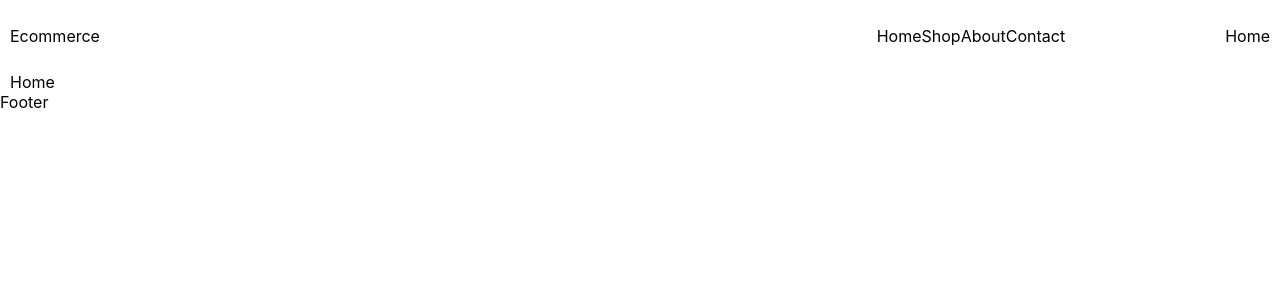
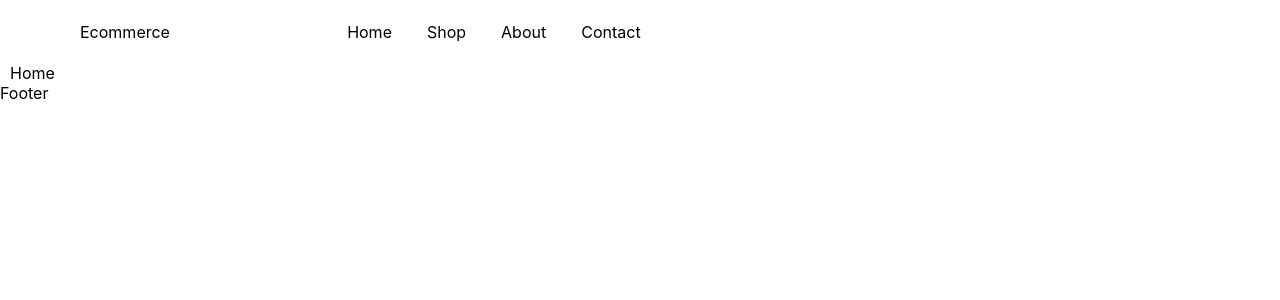
Before and after one commit to ashishthomas2202/Ecom, a Next.js app: page / in a window 1280 px wide. Shown: the top 300 px of the page. Built offline with nearby package versions, Linux system fonts and the light colour scheme.

Commit message:
Header layout complete

```diff
--- a/components/Header/Header.js
+++ b/components/Header/Header.js
@@ -9,6 +9,15 @@ import { FontAwesomeIcon } from '@fortawesome/react-fontawesome';
 // import * as Icons from '@fortawesome/free-solid-svg-icons';
 
 export default function Header() {
+  /********************* Brand *********************/
+  let brand = <div className={styles.brand}>{Brand.name}</div>;
+
+  let search = (
+    <div className={styles.search}>
+      <FontAwesomeIcon icon={['fas', 'fa-magnifying-glass']} />
+    </div>
+  );
+  /********************* Main Menu *********************/
   let menu = (
     <ul className={styles.menu}>
       {HeaderSettings.menu.map((item, i) => {
@@ -25,6 +34,8 @@ export default function Header() {
       })}
     </ul>
   );
+
+  /********************* Action Menu *********************/
 
   let action = (
     <ul className={styles.action}>
@@ -58,19 +69,47 @@ export default function Header() {
     </ul>
   );
 
+  /********************* User Menu *********************/
   let user = (
     <ul className={styles.user}>
-      <li>Home</li>
+      {HeaderSettings.user.map((item, i) => {
+        let element = item.name;
+
+        if (item.container) {
+          let shape = item.container.shape;
+          let backgroundColor = item.container.backgroundColor;
+          let color = item.container.color;
+          element = (
+            <div className={styles[shape]} style={{ backgroundColor, color }}>
+              {element}
+            </div>
+          );
+        }
+
+        if (item.link) {
+          element = (
+            <Link href={item.link} passHref>
+              {element}
+            </Link>
+          );
+        }
+        return <li key={`header-menu-item-${item.name}-${i}`}>{element}</li>;
+      })}
     </ul>
   );
+
   return (
     <nav className={styles.header}>
-      <div className={styles.brand}>{Brand.name}</div>
       <div className={styles.fullMenu}>
+        {brand}
         {menu}
         {action}
         {user}
       </div>
+      <div className={styles.appbar}>
+        {brand}
+        {search}
+      </div>
     </nav>
   );
 }
--- a/components/Header/Header.module.scss
+++ b/components/Header/Header.module.scss
@@ -2,11 +2,50 @@
 @import '../../styles/mixins.scss';
 
 .header{
+    height:$header-height;
+    display: flex;
+    justify-content: center;
+    align-items: center;
+    @include for-phone{
         padding-left:map-get($map: $page-padding, $key: phone );
         padding-right:map-get($map: $page-padding, $key: phone );
+    }
+    @include for-tablet-portrait{
+        padding-left:map-get($map: $page-padding, $key: tablet-portrait );
+        padding-right:map-get($map: $page-padding, $key: tablet-portrait );
+    }
+    @include for-tablet-landscape{
+        padding-left:map-get($map: $page-padding, $key: tablet-landscape );
+        padding-right:map-get($map: $page-padding, $key: tablet-landscape );
+    }
+    @include for-laptop{
+        padding-left:map-get($map: $page-padding, $key: laptop );
+        padding-right:map-get($map: $page-padding, $key: laptop );
+    }
+    @include for-desktop{
+        padding-left:map-get($map: $page-padding, $key: desktop );
+        padding-right:map-get($map: $page-padding, $key: desktop );
+    }
+
+    .appbar{
+        width: 100%;
         display: flex;
         justify-content: space-between;
         align-items: center;
+
+        @include for-tablet-landscape{
+            display: none;
+        }
+    }
+
+    .search{
+        height:40px;
+        width: 40px;
+        font-size: 1.2rem;
+        display: flex;
+        justify-content: center;
+        align-items: center;
+    }
 
     .round{
         height: 40px;
@@ -18,30 +57,61 @@
         align-items: center;
         opacity: 1;
         transition: 0.2s ease-in;
-
+        @media (hover: hover) {
             &:hover{
                 opacity: 0.8;
                 font-size: 120%;
-        // zoom: 0.5
-            // filter: brightness(200%);
+            }
+        }
+
+    }
+
+
+
+    .pill{
+        height: 40px;
+        width: 90px;
+        border-radius: 40px;
+        display: inline-flex;
+        justify-content: center;
+        align-items: center;
+        opacity: 1;
+        transition: 0.2s ease-in;
+        @media (hover: hover) {
+            &:hover{
+            opacity: 0.8;
+            }
         }
     }
 
     .fullMenu{
-        display: flex;
-        align-items: center;
+        max-width: $header-max-width;
+        width: 100%;
         @include for-phone{
             display: none;
         }
+        @include for-tablet-landscape{
+            display: flex;
+            justify-content: space-between;
+            align-items: center;
+        }
+
+    }
+
+
 
     ul {
         list-style: none;
         display: flex;
         align-items: center;
-            li{
-                display: inline;
-                cursor: pointer;
+        @include for-tablet-portrait{
+            gap:map-get($map: $menu-gap, $key:tablet-landscape );
         }
+        @include for-laptop{
+            gap:map-get($map: $menu-gap, $key:laptop );
+        }
+        @include for-desktop{
+            gap:map-get($map: $menu-gap, $key:desktop );
         }
     }
 
--- a/components/Layout/Layout.module.scss
+++ b/components/Layout/Layout.module.scss
@@ -1,12 +1,13 @@
 @import '../../styles/variables.module.scss';
 
 .layout{
+    min-height:100vh;
+
     max-width: 100vw;
-    min-height:100vh;
+    min-width: $page-min-width;
     overflow-x: hidden;
 
     .container{
-        // background-color: aqua;
         padding-left:map-get($map: $page-padding, $key: phone );
         padding-right:map-get($map: $page-padding, $key: phone );
     }
--- a/package.json
+++ b/package.json
@@ -11,6 +11,7 @@
   "dependencies": {
     "@fortawesome/fontawesome-svg-core": "^6.1.1",
     "@fortawesome/free-brands-svg-icons": "^6.1.1",
+    "@fortawesome/free-regular-svg-icons": "^6.1.1",
     "@fortawesome/free-solid-svg-icons": "^6.1.1",
     "@fortawesome/react-fontawesome": "^0.1.18",
     "next": "12.1.4",
--- /dev/null
+++ b/pages/auth/signup.js
@@ -0,0 +1,5 @@
+import React from 'react';
+
+export default function SignUp() {
+  return <div>SignUp</div>;
+}
--- a/styles/globals.scss
+++ b/styles/globals.scss
@@ -1,5 +1,4 @@
-html,
-body {
+*{
   padding: 0;
   margin: 0;
   font-family: -apple-system, BlinkMacSystemFont, Segoe UI, Roboto, Oxygen,
--- a/styles/mixins.scss
+++ b/styles/mixins.scss
@@ -1,17 +1,20 @@
 @import './variables.module.scss';
 
 @mixin for-phone {
-    @media (max-width: $phone) { @content; }
+    @media (min-width: 0px) { @content; }
   }
-  @mixin for-tablet {
-    @media (max-width: $tablet) { @content; }
+  @mixin for-tablet-portrait {
+    @media (min-width: $phone) { @content; }
+  }
+  @mixin for-tablet-landscape {
+    @media (min-width: $tablet-portrait) { @content; }
   }
   @mixin for-laptop {
-    @media (max-width: $laptop){ @content; }
+    @media (min-width: $tablet-landscape){ @content; }
   }
   @mixin for-desktop {
-    @media (max-width: $desktop) { @content; }
+    @media (min-width: $laptop) { @content; }
   }
   @mixin for-big-desktop {
-    @media (min-width: calc($desktop + 1px)) { @content; }
+    @media (min-width: $desktop) { @content; }
   }
--- a/styles/variables.module.scss
+++ b/styles/variables.module.scss
@@ -1,5 +1,7 @@
+// Break Points
 $phone:480px;
-$tablet:768px;
+$tablet-portrait:680px;
+$tablet-landscape:800px;
 $laptop:1024px;
 $desktop:1200px;
 $big-desktop:1500px;
@@ -7,14 +9,40 @@ $big-desktop:1500px;
 
 // Layout
 $page-padding:(
-    phone:10px,
-    tablet:20px,
+    phone:10px,//not used
+    tablet-portrait:35px,//not used
+    tablet-landscape:20px,//not used
     laptop:30px,
-    desktop:40px,
-    big-desktop:50px
-
+    desktop:80px,
+    big-desktop:50px//not used
 );
 
+$page-min-width: 200px;
+$page-max-width: $big-desktop;
+
+
+
+//Header
+$header-height:63px;
+$header-max-width:$page-max-width;
+
+$menu-gap:(
+    phone:10px,//not used
+    tablet-portrait:20px,//not used
+    tablet-landscape:10px,
+    laptop:20px,
+    desktop:35px,
+    big-desktop:500px//not used
+);
+
+
+// $menu-gap:(
+//     phone:10px,//not used
+//     tablet:20px,//not used
+//     laptop:60px,
+//     desktop:90px,
+//     big-desktop:500px//not used
+// );
 
 // color
 $primary-color:#E63946;
--- a/utils/settings.js
+++ b/utils/settings.js
@@ -46,4 +46,16 @@ export const Header = {
       },
     },
   ],
+
+  user: [
+    {
+      name: 'Sign In',
+      link: '/auth/signin',
+      container: {
+        shape: 'pill',
+        backgroundColor: variables.secondaryColor,
+        color: '#ffffff',
+      },
+    },
+  ],
 };
```
Also changed, not shown: pages/auth/signin.js (added, +7 -0 lines), 2 other files (tests, documents, lock files or other folders). Lines whose indentation alone changed are shown as unchanged.
